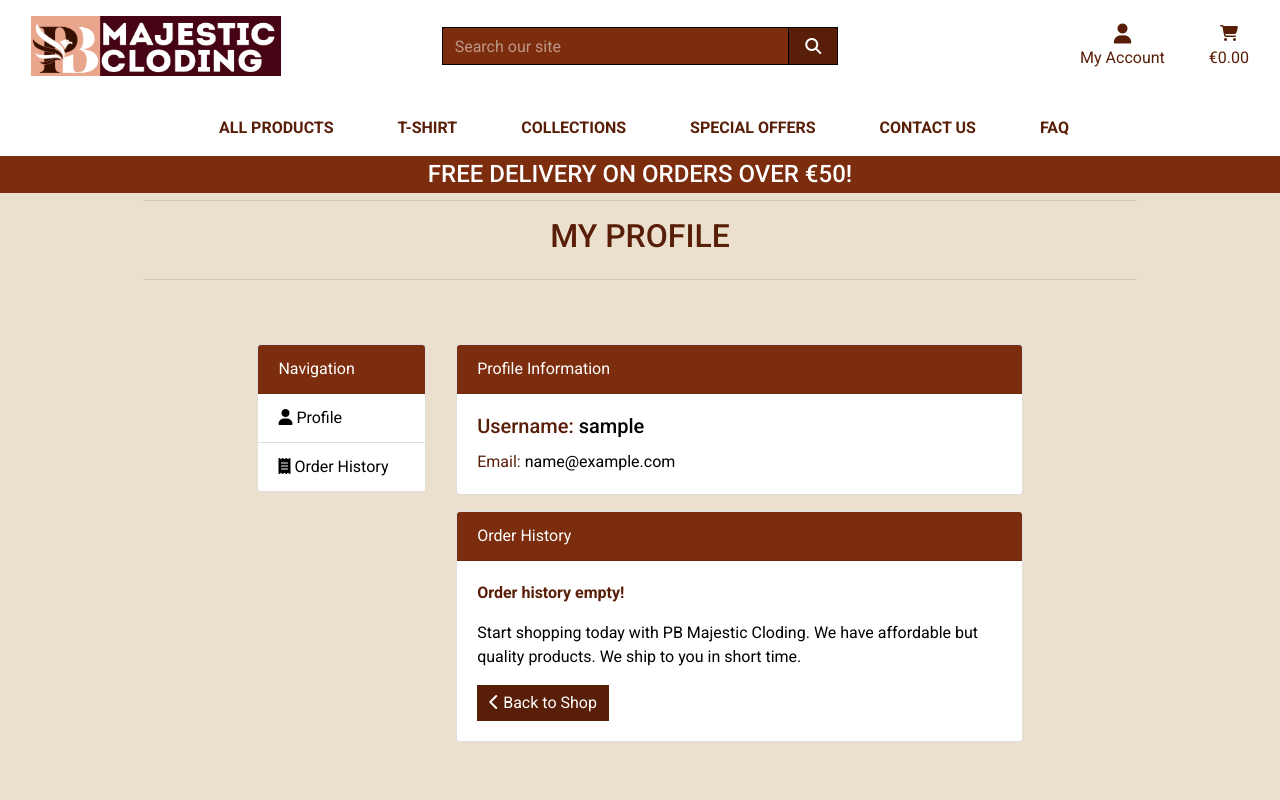
After one commit to Benohene/pb_majestic_cloding, a Django app: page /profile/order_list in a window 1280 px wide. The commit adds this page. Run offline with Django 4.2, Linux system fonts and the light colour scheme; the visitor is signed in with stand-in values (Sample User, id 1); data comes from the database, SQL or seed files in the repository; data that the repository does not hold is empty; parts of the project's set-up code (start-up, migrations or seed data) failed here and were passed over; some libraries are stand-ins or nearby versions.

Commit message:
Added order and profile pages in profile

```diff
--- a/checkout/admin.py
+++ b/checkout/admin.py
@@ -14,7 +14,7 @@ class OrderAdmin(admin.ModelAdmin):
 
     readonly_fields = ('order_number', 'date', 'delivery_cost', 'order_total', 'grand_total','original_cart', 'stripe_pid')
 
-    fields = ('order_number', 'date', 'full_name', 'email', 'phone_number', 'country', 'postcode', 'town_or_city', 'street_address1', 'street_address2', 'region', 'delivery_cost', 'order_total', 'grand_total','original_cart', 'stripe_pid')
+    fields = ('order_number', 'user_profile' , 'date', 'full_name', 'email', 'phone_number', 'country', 'postcode', 'town_or_city', 'street_address1', 'street_address2', 'region', 'delivery_cost', 'order_total', 'grand_total','original_cart', 'stripe_pid')
 
     list_display = ('order_number', 'date', 'full_name', 'order_total', 'delivery_cost','grand_total',)
 
--- a/checkout/templates/checkout/checkout_success.html
+++ b/checkout/templates/checkout/checkout_success.html
@@ -198,6 +198,8 @@
                     <div class="col-lg-12 col-sd-6 mt-3 mb-3 text-center text-uppercase">
                         <a href="{% url 'products' %}" class="btn btn-primary rounded-0 border-0 updateBtn"><i
                                 class="fas fa-chevron-left"></i> Back to Shop</a>
+                        <a href="{% url 'profile' %}" class="btn btn-primary rounded-0 border-0 updateBtn"><i
+                                class="fas fa-chevron-left"></i> Back to Profile</a>
                         <a href="{% url 'home' %}" class="btn btn-primary rounded-0 border-0 updateBtn"><i
                                 class="fa-solid fa-house"></i>
                             Home</a>
--- a/profiles/static/css/profile.css
+++ b/profiles/static/css/profile.css
@@ -1,5 +1,5 @@
 .order-history {
-    max-height: 416px;
+    max-height: 516px;
       overflow-y: auto;
   }
 
--- /dev/null
+++ b/profiles/templates/profiles/order_list.html
@@ -0,0 +1,111 @@
+{% extends "base.html" %}
+{% load static %}
+
+{% block extra_css %}
+<link rel="stylesheet" href="{% static 'css/profile.css' %}">
+{% endblock %}
+
+{% block page_header %}
+<div class="container header-container">
+    <div class="row">
+        <div class="col"></div>
+    </div>
+</div>
+{% endblock %}
+
+{% block content %}
+<div class="overlay"></div>
+<div class="container">
+    <div class="row">
+        <div class="col">
+            <hr>
+            <h2 class="logo-font mb-4 text-black text-center">My Profile</h2>
+            <hr>
+        </div>
+    </div>
+
+    <div class="container mt-5">
+        <div class="row">
+            <div class="col-md-3">
+                <div class="card">
+                    <div class="card-header bg-black text-white">
+                        Navigation
+                    </div>
+                    <ul class="list-group list-group-flush">
+                        <li class="list-group-item"><a href="{% url 'profile' %}" class="text-main-black"><i class="fa-solid fa-user"></i> Profile</a>
+                        </li>
+                        <li class="list-group-item"><a href="{% url 'order_list' %}" class="text-main-black"><i class="fa-solid fa-receipt"></i> Order
+                                History</a></li>
+                    </ul>
+                </div>
+            </div>
+            <div class="col-md-9">
+                <!-- Profile Information -->
+                <div class="card">
+                    <div class="card-header bg-black text-white">
+                        Profile Information
+                    </div>
+                    <div class="card-body">
+                        <h5 class="card-title text-black">Username: <span
+                                class="text-main-black">{{ user.username }}</span></h5>
+                        <p class="card-text text-black">Email: <span class="text-main-black">{{ user.email }}</span></p>
+                    </div>
+                </div>
+
+                <!-- Order History -->
+                <div class="card mt-3">
+                    <div class="card-header bg-black text-white">
+                        Order History
+                    </div>
+                    <div class="card-body order-history">
+                        {% if orders.exists %}
+                        <p class="font-weight-bold text-black mb-5">Click Order number to access your Order
+                            Summary.</p>
+                        {% for order in orders %}
+                        <div class="row">
+                            <div class="col-12 col-md-6 mb-2 mb-md-0">
+                                <p class="text-black font-weight-bold mb-0">Order Number</p>
+                                <a class="order-number text-main-black"
+                                    href="{% url 'order_history' order.order_number %}"
+                                    title="{{ order.order_number }}">
+                                    {{ order.order_number|truncatechars:9 }}</a>
+                            </div>
+                            <div class="col-12 col-md-6">
+                                <p class="text-black font-weight-bold mb-0">Order Date</p>
+                                <p class="text-main-black">{{ order.date }}</p>
+                            </div>
+                        </div>
+                        <div class="row">
+                            <div class="col-12 col-md-6">
+                                <p class="text-black font-weight-bold mb-0">Order Items</p>
+                                <ul class="list-unstyled">
+                                    {% for item in order.lineitems.all %}
+                                    <li class="small text-main-black">{{ item.product.name }} x{{ item.quantity }}</li>
+                                        {% endfor %}
+                                </ul>
+                            </div>
+                            <div class="col-12 col-md-6">
+                                <p class="text-black font-weight-bold mb-0">Order Total</p>
+                                <p class="text-main-black">€{{ order.grand_total }}</p>
+                            </div>
+                        </div>
+                        <hr class="mt-0">
+                        {% endfor %}
+                        {% else %}
+                        <p class="font-weight-bold text-black">Order history empty!</p>
+                        <p class="text-main-black">Start shopping today with PB Majestic Cloding. We have affordable but quality products. We
+                            ship to you in short time.</p>
+
+                            <a href="{% url 'products' %}" class="btn btn-primary rounded-0 border-0 updateBtn"><i
+                                class="fas fa-chevron-left"></i> Back to Shop</a>
+                        {% endif %}
+                    </div>
+                </div>
+            </div>
+        </div>
+    </div>
+
+
+</div>
+
+{% endblock %}
--- a/profiles/urls.py
+++ b/profiles/urls.py
@@ -3,4 +3,6 @@ from . import views
 
 urlpatterns = [
     path('', views.profile, name='profile'),
+    path('order_history/<order_number>', views.order_history, name='order_history'),
+    path('order_list', views.order_list, name='order_list'),
 ]
--- a/profiles/views.py
+++ b/profiles/views.py
@@ -1,7 +1,9 @@
-from django.shortcuts import render, get_object_or_404
+from django.shortcuts import render, get_object_or_404, reverse
 from .models import UserProfile
 from .forms import UserProfileForm
 from django.contrib import messages
+
+from checkout.models import Order
 
 # Create your views here.
 
@@ -19,13 +21,56 @@ def profile(request):
 
     # If the request is a POST request, get the form data
     form = UserProfileForm(request.POST or None, instance=profile)
-    order_history = profile.orders.all()
+    orders = profile.orders.all()
 
     template = 'profiles/profile.html'
     context = {
         'form': form,
-        'order_history': order_history,
+        'orders': orders,
         'on_profile_page': True
     }
 
     return render(request, template, context)
+
+
+def order_history(request, order_number):
+    """ A view to return the order history page """
+    order = get_object_or_404(Order, order_number=order_number)
+
+    messages.info(request, (
+        f'This is a past confirmation for order number {order_number}. '
+        'A confirmation email was sent on the order date.'
+    ))
+
+    template = 'checkout/checkout_success.html'
+    context = {
+        'order': order,
+        'from_profile': True
+    }
+
+    return render(request, template, context)
+
+
+def order_list(request):
+    """ A view to return the profile page """
+    # Get the user profile
+    profile = get_object_or_404(UserProfile, user=request.user)
+
+    if request.method == 'POST':
+        # If the request is a POST request, get the form data
+        form = UserProfileForm(request.POST, instance=profile)
+        if form.is_valid():
+            form.save()
+
+    # If the request is a POST request, get the form data
+    form = UserProfileForm(request.POST or None, instance=profile)
+    orders = profile.orders.all()
+
+    template = 'profiles/order_list.html'
+    context = {
+        'form': form,
+        'orders': orders,
+        'on_profile_page': True
+    }
+
+    return render(request, template, context)
--- a/templates/includes/toasts/toast_info.html
+++ b/templates/includes/toasts/toast_info.html
@@ -8,7 +8,7 @@
             <span aria-hidden="true">&times;</span>
         </button>
     </div>
-    <div class="toast-body bg-white">
+    <div class="toast-body bg-white text-black">
         {{ message }}
     </div>
 </div>
--- a/templates/includes/toasts/toast_warning.html
+++ b/templates/includes/toasts/toast_warning.html
@@ -8,7 +8,7 @@
             <span aria-hidden="true">&times;</span>
         </button>
     </div>
-    <div class="toast-body bg-white">
+    <div class="toast-body bg-white text-black">
         {{ message }}
     </div>
 </div>
```
Also changed, not shown: checkout/views.py (+22 -0 lines), profiles/templates/profiles/profile.html (+12 -11 lines).
